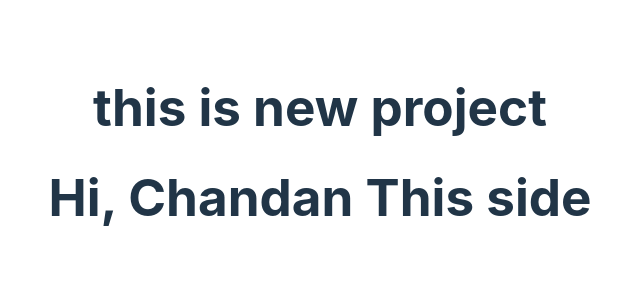
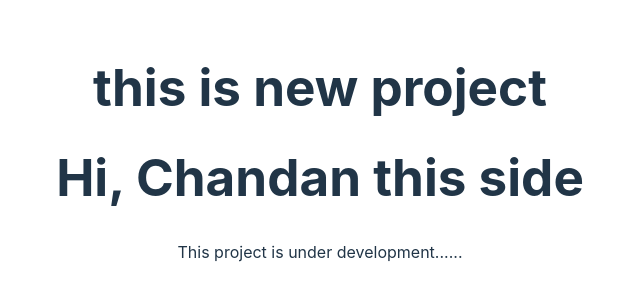
Before and after one commit to KumarChandan23/Portfolio, a React (Vite) app: page / in a window 1280 px wide. Shown: the part 248-548 px from the top of the page, without its empty margins (320-960 px from the left). Built offline with nearby package versions, Linux system fonts and the light colour scheme.

Commit message:
do change

```diff
--- a/src/components/about.jsx
+++ b/src/components/about.jsx
@@ -2,7 +2,8 @@
 export const About = ()=>{
     return(
         <div>
-            <h1> Hi, Chandan This side</h1>
+            <h1> Hi, Chandan this side</h1>
+            <p>This project is under development......</p>
         </div>
     )
 }
```
